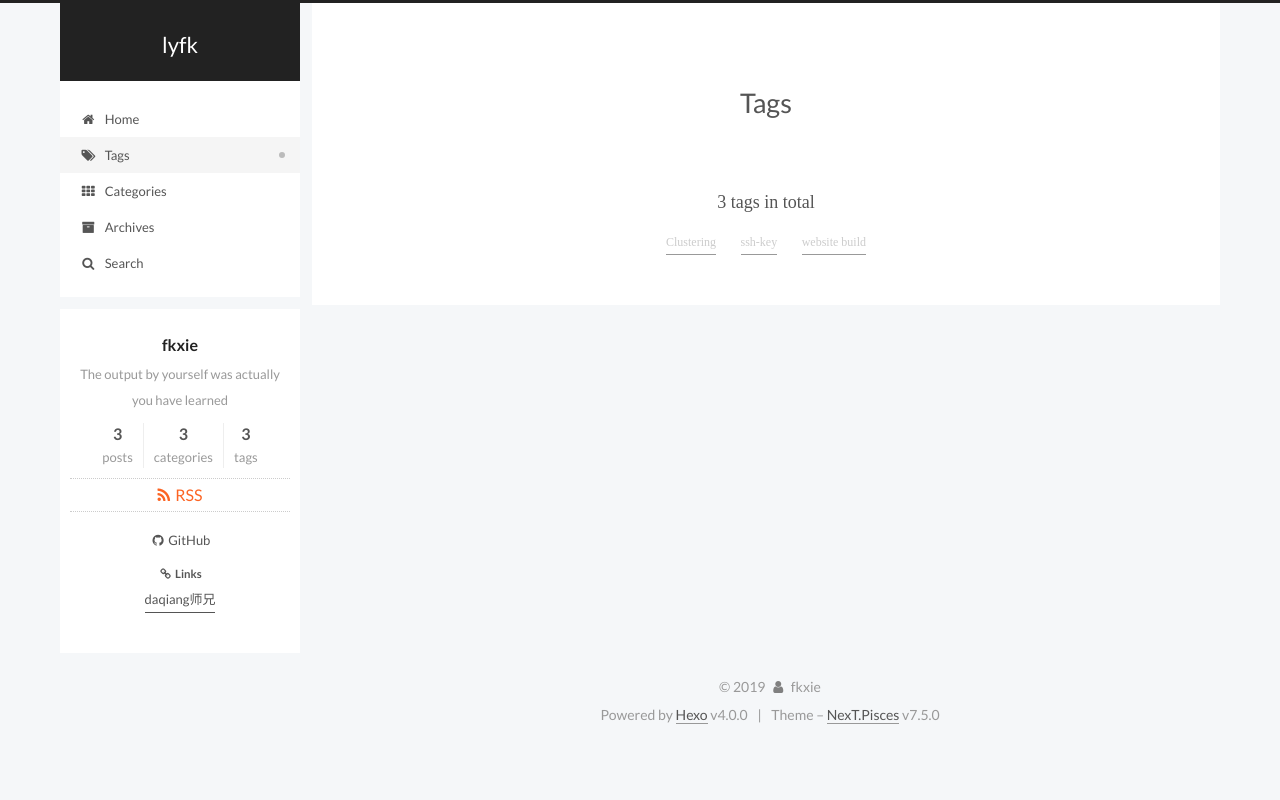
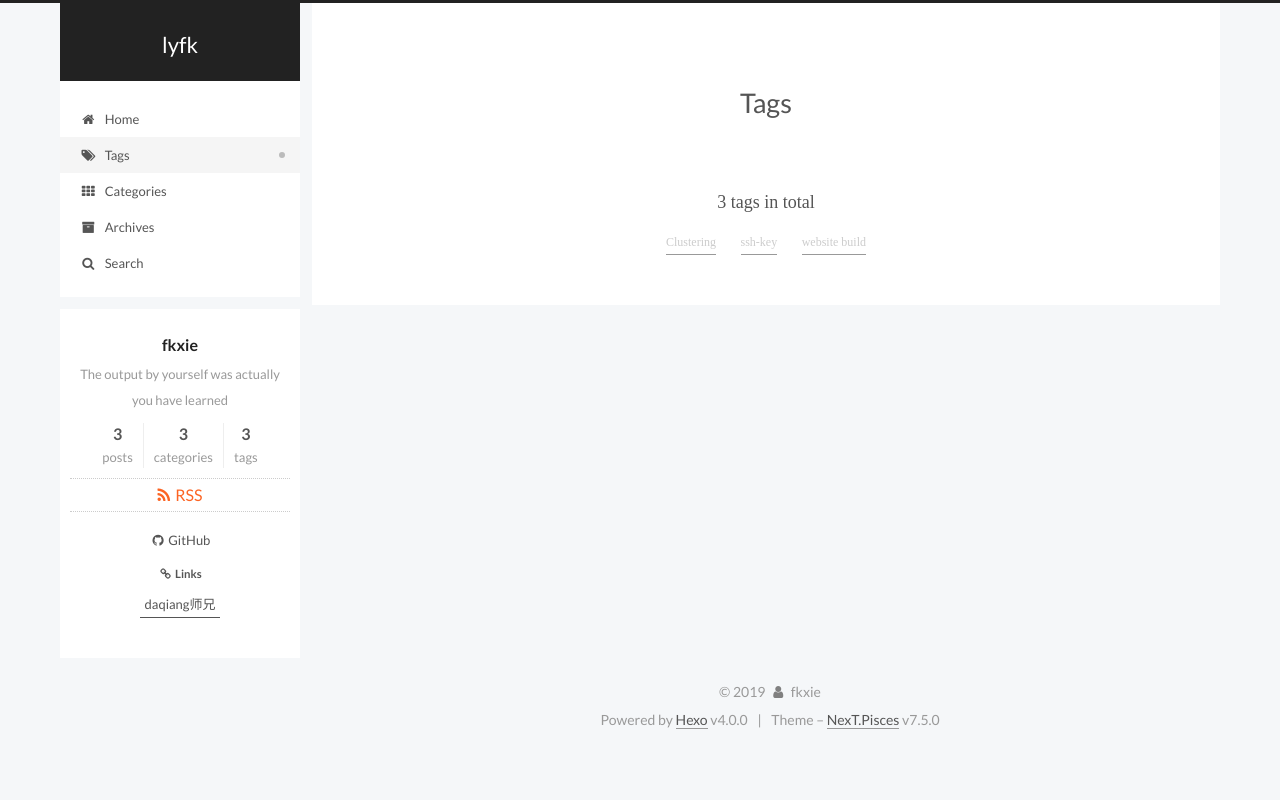
Before and after one commit to Leeyenxie/Leeyenxie.github.io, a plain HTML site: page tags/index.html in a window 1280 px wide. Drawn offline with Linux system fonts and the light colour scheme; some packages are replaced by stand-ins of ours; no server answers; a script that the page names is missing; a web font is replaced by a local one.

Commit message:
Site updated: 2019-11-23 00:36:18

```diff
--- a/css/main.css
+++ b/css/main.css
@@ -1153,7 +1153,7 @@ pre .javascript .function {
 }
 .links-of-author a::before,
 .links-of-author span.exturl::before {
-  background: #0145e8;
+  background: #d6e4ff;
   border-radius: 50%;
   content: ' ';
   display: inline-block;
@@ -1203,6 +1203,7 @@ pre .javascript .function {
   padding: 0;
 }
 .links-of-blogroll-item {
+  display: inline-block;
   padding: 2px 10px;
 }
 .links-of-blogroll-item a,
@@ -2579,6 +2580,29 @@ ul.breadcrumb li + li:last-child {
 .links-of-author-item .fa {
   margin-right: 2px;
 }
+.links-of-blogroll::before,
+.links-of-blogroll::after {
+  content: ' ';
+  display: table;
+}
+.links-of-blogroll::after {
+  clear: both;
+}
 .links-of-blogroll-item {
   padding: 0;
-}
+  margin: 5px 0 0;
+  width: 50%;
+  width: unset;
+}
+.links-of-blogroll-item a,
+.links-of-blogroll-item span.exturl {
+  box-sizing: border-box;
+  display: inline-block;
+  margin-bottom: 0;
+  margin-right: 0;
+  max-width: 216px;
+  overflow: hidden;
+  padding: 0 5px;
+  text-overflow: ellipsis;
+  white-space: nowrap;
+}
```
